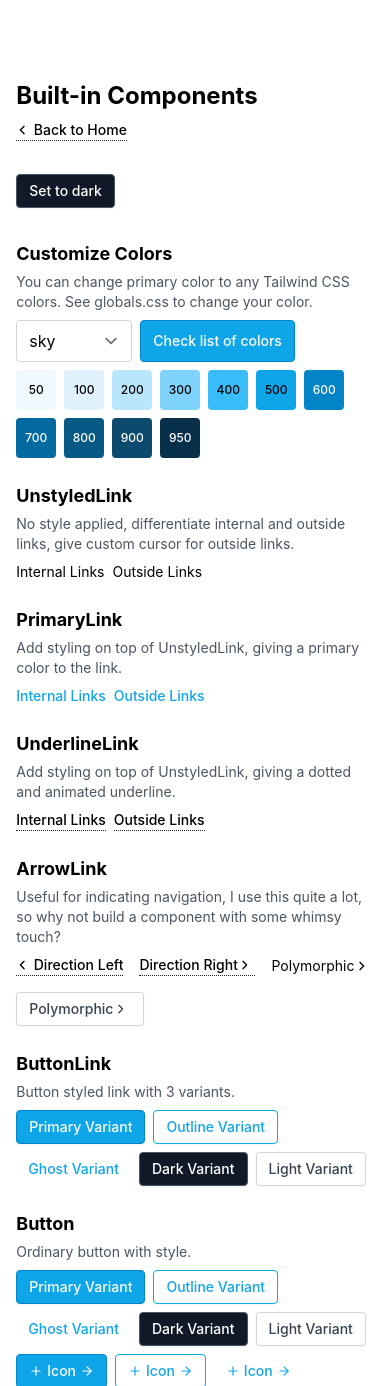
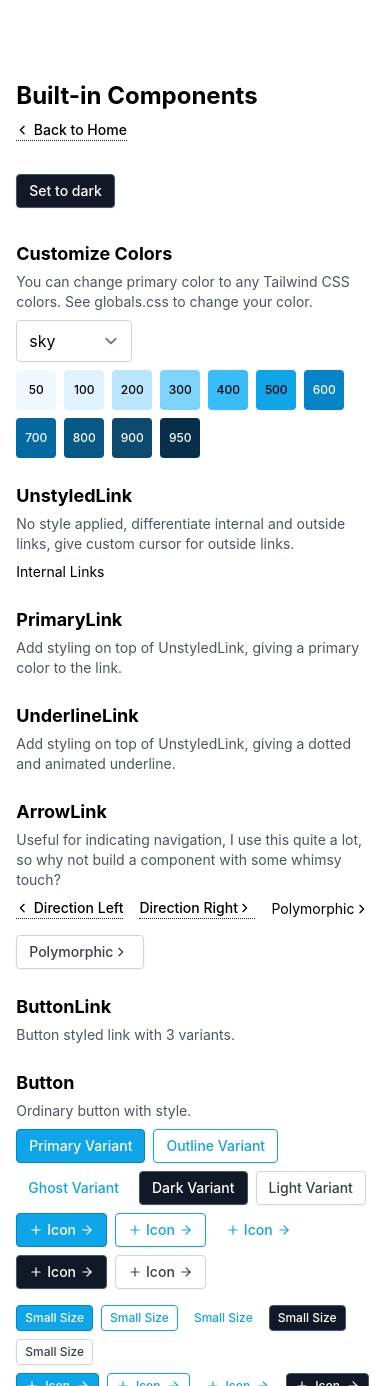
Before and after one commit to Martial4034/ts-nextjs-tailwind-starter, a Next.js app: page /components in a window 390 px wide. Shown: the top 1386 px of the page. Built offline with nearby package versions, Linux system fonts and the light colour scheme.

Commit message:
feat: Update UI components with Telegram and X links, improve responsiveness

```diff
--- a/src/app/components/page.tsx
+++ b/src/app/components/page.tsx
@@ -86,9 +86,6 @@ export default function ComponentPage() {
                     </option>
                   ))}
                 </select>
-                <ButtonLink href='https://github.com/theodorusclarence/ts-nextjs-tailwind-starter/blob/main/src/styles/colors.css'>
-                  Check list of colors
-                </ButtonLink>
               </div>
               <div className='flex flex-wrap gap-2 text-xs font-medium'>
                 <div className='bg-primary-50 flex h-10 w-10 items-center justify-center rounded text-black'>
@@ -134,9 +131,6 @@ export default function ComponentPage() {
               </p>
               <div className='space-x-2'>
                 <UnstyledLink href='/'>Internal Links</UnstyledLink>
-                <UnstyledLink href='https://theodorusclarence.com'>
-                  Outside Links
-                </UnstyledLink>
               </div>
             </li>
             <li className='space-y-2'>
@@ -145,12 +139,7 @@ export default function ComponentPage() {
                 Add styling on top of UnstyledLink, giving a primary color to
                 the link.
               </p>
-              <div className='space-x-2'>
-                <PrimaryLink href='/'>Internal Links</PrimaryLink>
-                <PrimaryLink href='https://theodorusclarence.com'>
-                  Outside Links
-                </PrimaryLink>
-              </div>
+
             </li>
             <li className='space-y-2'>
               <h2 className='text-lg md:text-xl'>UnderlineLink</h2>
@@ -158,12 +147,7 @@ export default function ComponentPage() {
                 Add styling on top of UnstyledLink, giving a dotted and animated
                 underline.
               </p>
-              <div className='space-x-2'>
-                <UnderlineLink href='/'>Internal Links</UnderlineLink>
-                <UnderlineLink href='https://theodorusclarence.com'>
-                  Outside Links
-                </UnderlineLink>
-              </div>
+
             </li>
             <li className='space-y-2'>
               <h2 className='text-lg md:text-xl'>ArrowLink</h2>
@@ -198,37 +182,6 @@ export default function ComponentPage() {
               <p className={clsx('!mt-1 text-sm', textColor)}>
                 Button styled link with 3 variants.
               </p>
-              <div className='flex flex-wrap gap-2'>
-                <ButtonLink
-                  variant='primary'
-                  href='https://theodorusclarence.com'
-                >
-                  Primary Variant
-                </ButtonLink>
-                <ButtonLink
-                  variant='outline'
-                  isDarkBg={mode === 'dark'}
-                  href='https://theodorusclarence.com'
-                >
-                  Outline Variant
-                </ButtonLink>
-                <ButtonLink
-                  variant='ghost'
-                  isDarkBg={mode === 'dark'}
-                  href='https://theodorusclarence.com'
-                >
-                  Ghost Variant
-                </ButtonLink>
-                <ButtonLink variant='dark' href='https://theodorusclarence.com'>
-                  Dark Variant
-                </ButtonLink>
-                <ButtonLink
-                  variant='light'
-                  href='https://theodorusclarence.com'
-                >
-                  Light Variant
-                </ButtonLink>
-              </div>
             </li>
             <li className='space-y-2'>
               <h2 className='text-lg md:text-xl'>Button</h2>
--- a/src/components/ClaimOXCard.tsx
+++ b/src/components/ClaimOXCard.tsx
@@ -23,8 +23,8 @@ const ClaimOXCard = () => {
             importantly, have fun!
           </p>
           <a
-            href="#"
-            className="transition-transform hover:scale-105 overflow-hidden inline-block"
+            href="https://t.me/flappyoxoEn"
+            className="transition-transform hover:scale-110 hover:opacity-80 overflow-hidden inline-block"
           >
             <ButtonTelegramSVG className='w-[90%] md:w-[75%] lg:w-[100%] object-contain pt-6 md:pt-2 mx-auto md:mx-0 sm:pb-3' />
           </a>
--- a/src/components/EarnLaterBanner.tsx
+++ b/src/components/EarnLaterBanner.tsx
@@ -20,8 +20,8 @@ const EarnLaterBanner = () => {
 
           <div className="mt-4 sm:mt-6">
             <a
-              href="#"
-              className="relative inline-flex items-center justify-center px-5 sm:px-8 pt-1 pb-2 sm:py-4 text-lg sm:text-xl md:text-2xl font-qualy font-bold text-white transition-transform transform hover:scale-105"
+              href="https://t.me/flappyoxoEn"
+              className="relative inline-flex items-center justify-center px-5 sm:px-8 pt-1 pb-2 sm:py-4 text-lg sm:text-xl md:text-2xl font-qualy font-bold text-white transition-transform transform hover:scale-110 hover:opacity-80"
             >
               <ButtonPinkSVG className="w-[65%] sm:w-[75%] md:w-[50%] lg:w-[15rem]" />
             </a>
--- a/src/components/EarnNowBanner.tsx
+++ b/src/components/EarnNowBanner.tsx
@@ -8,22 +8,24 @@ import { BorderTinySVG, ButtonBlueSVG } from '../components/svg';
 const EarnNowBanner = () => {
   return (
     <div className='flex justify-center items-center h-screen'>
-      <div className='relative flex flex-col items-center justify-center'>
-        <BorderTinySVG className='w-[115%] sm:w-[80%] md:w-[60%] lg:w-[35rem] object-contain' />
+      <div className='relative flex flex-col items-center justify-center w-full px-4'>
+        <BorderTinySVG className='w-[115%] sm:w-[85%] md:w-[85%] lg:w-[35rem] object-contain' />
 
         <div className='absolute inset-0 flex flex-col items-center justify-center'>
-          <EarnNow />
+          <div className='w-full max-w-[600px] md:max-w-[700px] lg:max-w-[800px]'>
+            <EarnNow />
+          </div>
 
-          <div className='w-[100%] sm:w-[80%] md:w-[60%] lg:max-w-[23rem] text-center pt-3 sm:pt-6'>
+          <div className='w-[90%] md:w-[80%] lg:max-w-[23rem] text-center pt-3 md:pt-4'>
             <SloganEarn />
           </div>
 
-          <div className='mt-4 sm:mt-6'>
+          <div className='mt-4 md:mt-5'>
             <a
               href='#'
-              className='relative inline-flex items-center justify-center px-5 sm:px-8 pt-1 pb-2 sm:py-4 text-lg sm:text-xl md:text-2xl font-qualy font-bold text-white transition-transform transform hover:scale-105'
+              className='relative inline-flex items-center justify-center px-5 md:px-6 pt-1 pb-2 md:py-3 text-lg md:text-2xl font-qualy font-bold text-white transition-transform transform hover:scale-105'
             >
-              <ButtonBlueSVG className='w-[65%] sm:w-[75%] md:w-[50%] lg:w-[15rem]' />
+              <ButtonBlueSVG className='w-[200px] md:w-[250px] lg:w-[300px]' />
             </a>
           </div>
         </div>
--- a/src/components/FlappyOxoBanner.tsx
+++ b/src/components/FlappyOxoBanner.tsx
@@ -25,14 +25,12 @@ const FlappyOxoBanner = () => {
         </div>
 
         {/* Logo Oxelta */}
-        <div className="relative inline-flex px-20 py-2 items-center justify-center text-white font-qualy font-bold transition-transform transform hover:scale-105 overflow-hidden">
-          <a
-            href="#"
-            className="flex items-center justify-center w-full h-full"
-          >
-            <ButtonTelegramSVG className="w-[75%] md:w-[90%] lg:w-96 object-contain" />
-          </a>
-        </div>
+        <a
+          href="https://t.me/flappyoxoEn"
+          className="relative inline-flex px-20 py-2 items-center justify-center text-white font-qualy font-bold transition-transform transform hover:scale-105 overflow-hidden"
+        >
+          <ButtonTelegramSVG className="w-[75%] md:w-[90%] lg:w-96 object-contain" />
+        </a>
       </div>
     </div>
   );
--- a/src/components/OxyCard.tsx
+++ b/src/components/OxyCard.tsx
@@ -32,7 +32,7 @@ const OxyCard = () => {
       </div>
 
       {/* Logo X */}
-      <div className="flex items-center pl-2">
+      <a href="https://x.com/Flappy_Oxo" className="flex items-center pl-2 transition-transform transform hover:scale-110">
         <Image
           src="/images/Xlogo.png"
           alt="X Logo"
@@ -40,7 +40,7 @@ const OxyCard = () => {
           height={20}
           priority // Optionnel, à utiliser si cette image est critique
         />
-      </div>
+      </a>
     </div>
   );
 };
```
Also changed, not shown: src/app/page.tsx (+7 -5 lines), public/images/bg01.png (added).
